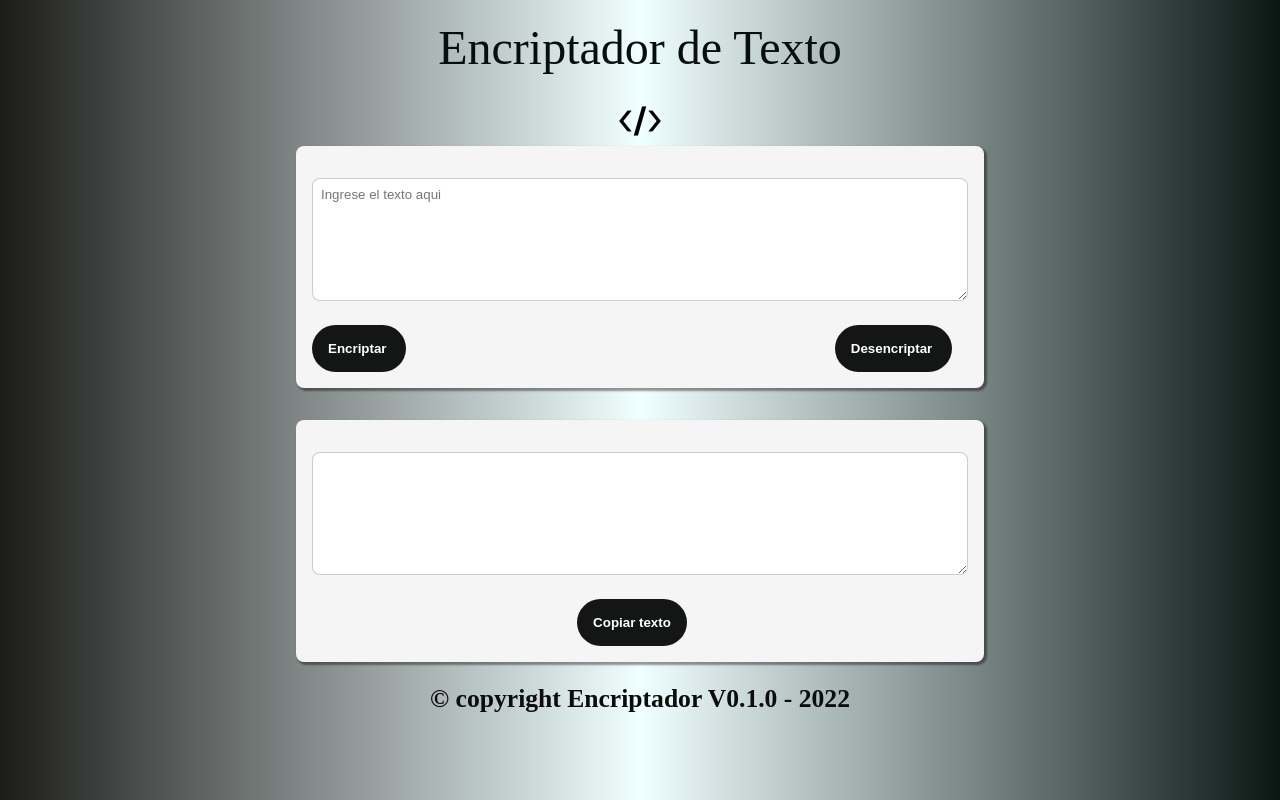
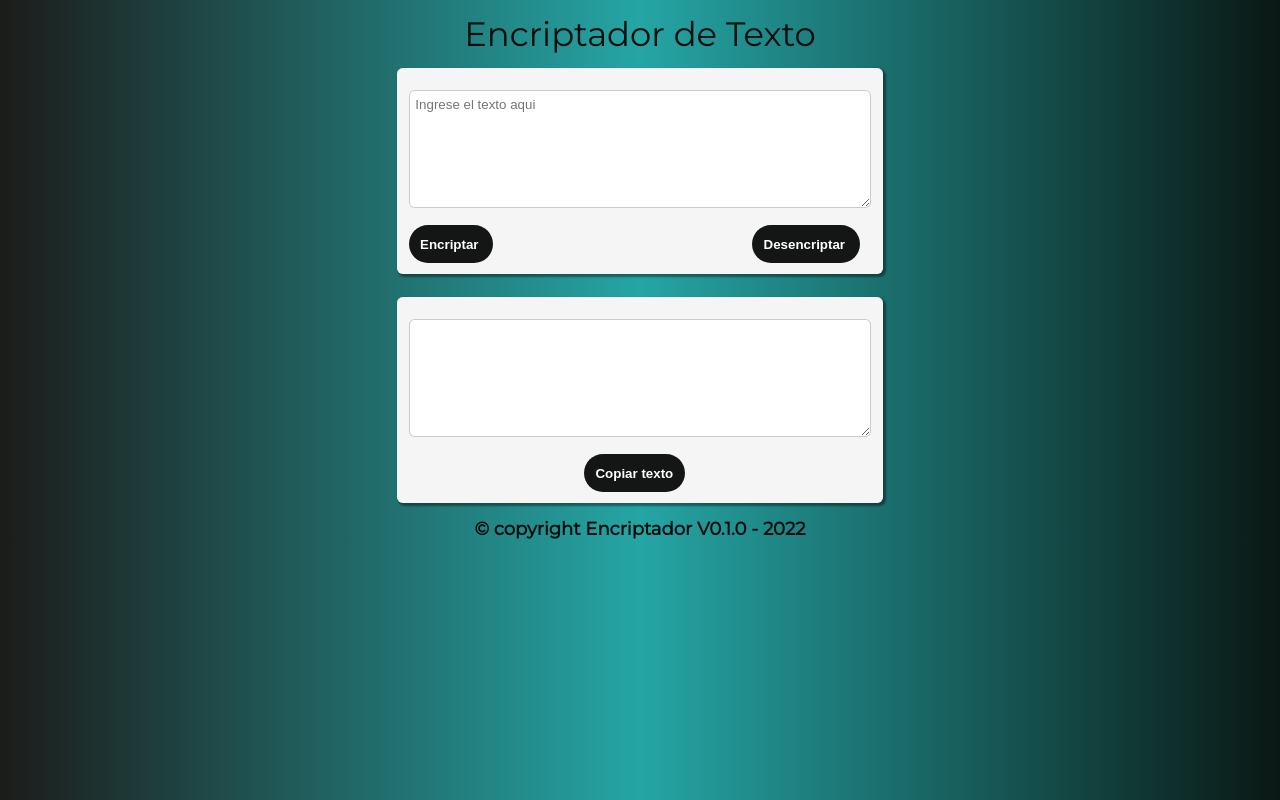
Before and after one commit to sainleon/Encriptador, a plain HTML site: page index.html in a window 1280 px wide. Drawn offline with Linux system fonts and the light colour scheme.

Commit message:
agregando mas estilos

```diff
--- a/index.html
+++ b/index.html
@@ -9,14 +9,13 @@
   <link rel="preconnect" href="https://fonts.googleapis.com">
   <link rel="preconnect" href="https://fonts.gstatic.com" crossorigin>
   <link href="https://fonts.googleapis.com/css2?family=Ubuntu+Mono:wght@700&display=swap" rel="stylesheet">
+  <link rel="stylesheet" href="reset.css">
   <link rel="stylesheet" href="style.css">
-  <link rel="stylesheet" href="reset.css">
 </head>
 
 <body>
   <header>
     <h1 class="titulo">Encriptador de Texto</h1>
-    <img class="imagen" src="imagenes/logo.png">
   </header>
 
   <main class="main">
--- a/style.css
+++ b/style.css
@@ -1,3 +1,5 @@
+@import url('https://fonts.googleapis.com/css2?family=Archivo+Narrow:ital@1&family=Dosis&family=Montserrat&display=swap');
+
 html {
   font-size: 70.5%;
   box-sizing: border-box;
@@ -13,8 +15,10 @@ html {
 }
 
 body {
-  background: linear-gradient(to right,#1c1c1a,#F0FFFF,#0a1814);
-  font-family: 'Ubuntu Mono', monospace;
+  background: linear-gradient(to right,#1c1c1a,#25a5a5,#0a1814);
+  font-family: 'Archivo Narrow', sans-serif;
+  font-family: 'Dosis', sans-serif;
+  font-family: 'Montserrat', sans-serif;
   font-size: 1.6rem;
 }
 
@@ -25,13 +29,6 @@ body {
   justify-content: center;
   flex-direction: column;
   gap: 2rem;
-}
-
-.imagen {
-  width: auto;
-  height: 50px;
-  display: block;
-  margin: auto;
 }
 
 .titulo {
@@ -59,8 +56,8 @@ body {
 }
 
 .button-container {
+  justify-content: space-between;
   display: flex;
-  justify-content: space-between;
 }
 
 .button-container:last-child {
```
Also changed, not shown: script.js (line endings or trailing spaces).
